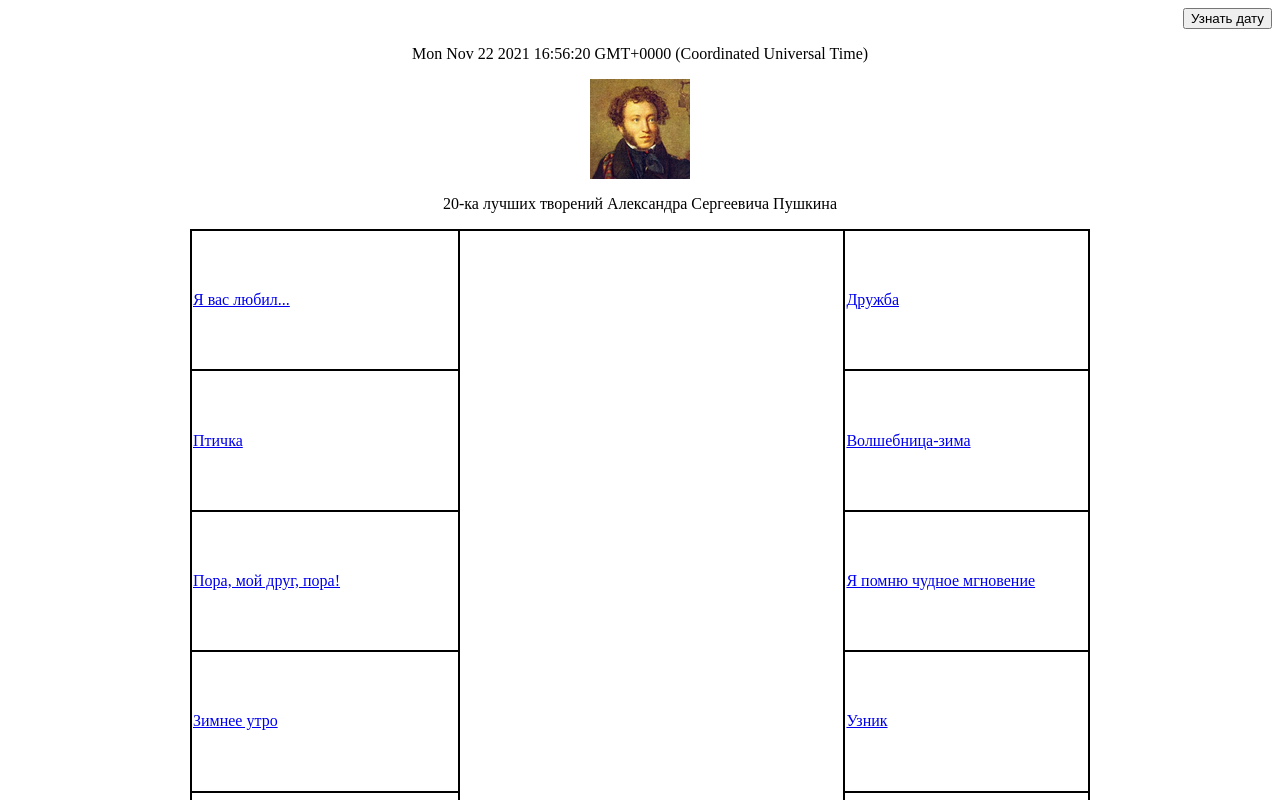
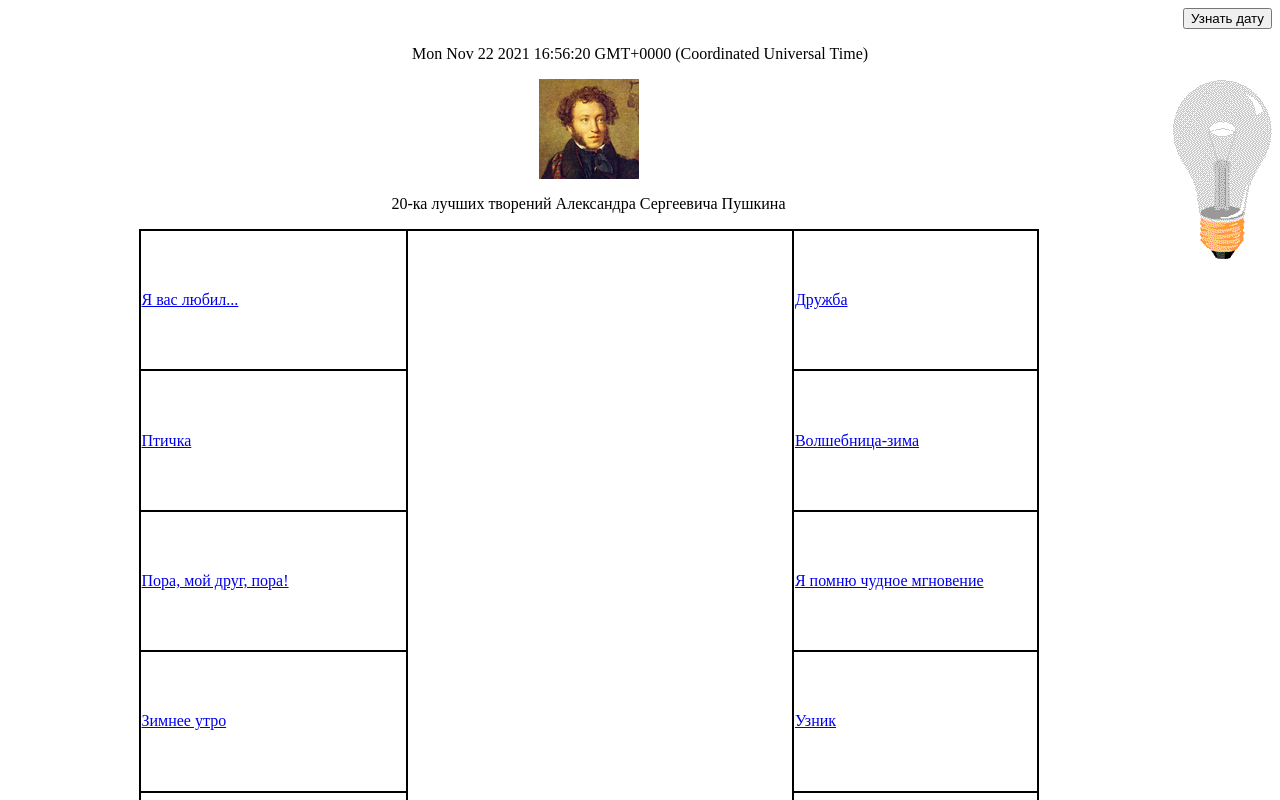
Before and after one commit to kairulla/kairulla.github.io, a plain HTML site: page index.html in a window 1280 px wide. Shown: the top 800 px of the page. Drawn offline with Linux system fonts and the light colour scheme.

Commit message:
добавил лампочку, которая меняет своё состояние

```diff
--- a/index.html
+++ b/index.html
@@ -9,6 +9,7 @@
     <body>
         <p align="right"><button onclick="displayDate()" id="button1">Узнать дату</button></p>
         <p id="demo" align="center"></p>
+        <img src="pictures/light_off.png" align=right id="light1" onmouseover="activeLight()">
 
         <p align=center><img src="pictures/logo.jpg" alt="Александр Сергеевич Пушкин"></p>
         <p align=center>20-ка лучших творений Александра Сергеевича Пушкина</p>
--- a/javascript/script.js
+++ b/javascript/script.js
@@ -1,4 +1,4 @@
-setInterval(function() {
+setInterval(function () {
     // Load the date here every second
     document.getElementById("demo").innerHTML = new Date()
 }, 1000)
@@ -11,6 +11,13 @@ function displayDate() {
     }
 }
 
+function activeLight() {
+    if (document.getElementById("light1").getAttribute("src") == "pictures/light_off.png") {
+        document.getElementById("light1").setAttribute("src", "pictures/light_on.png");
+    } else {
+        document.getElementById("light1").setAttribute("src", "pictures/light_off.png");
+    }
+}
 
 
 // alert("Добро пожаловать на мой сайт! Спасибо что зашли.");
```
Also changed, not shown: pictures/light_off.png (added), pictures/light_on.png (added).
